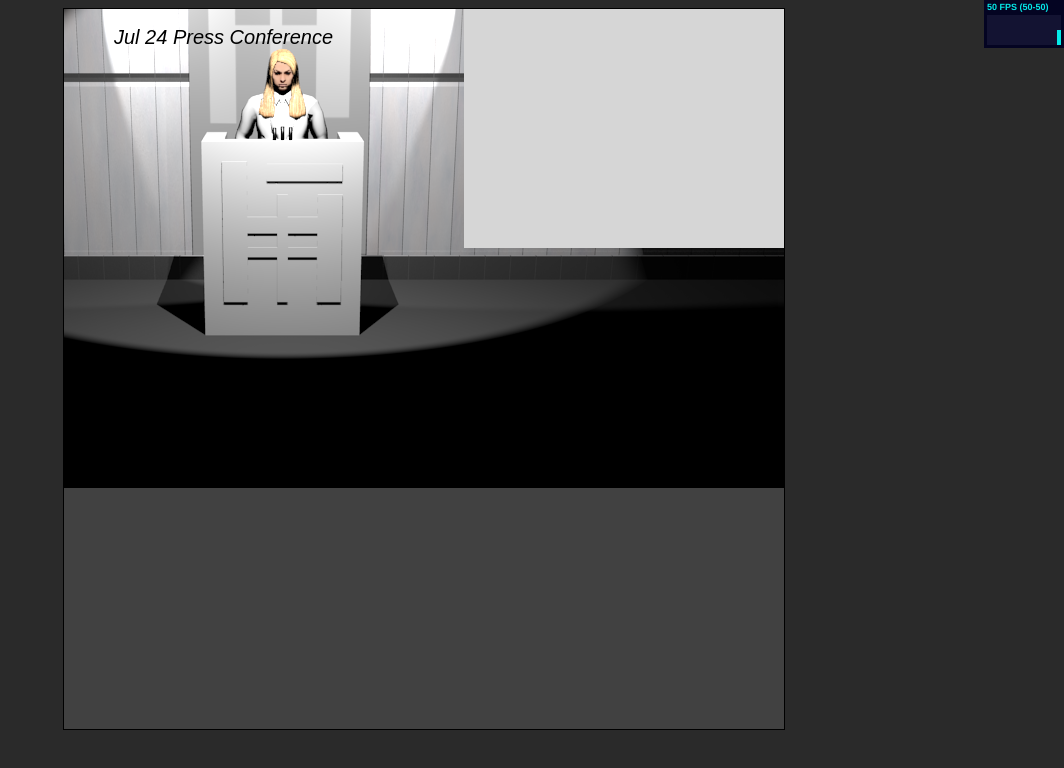
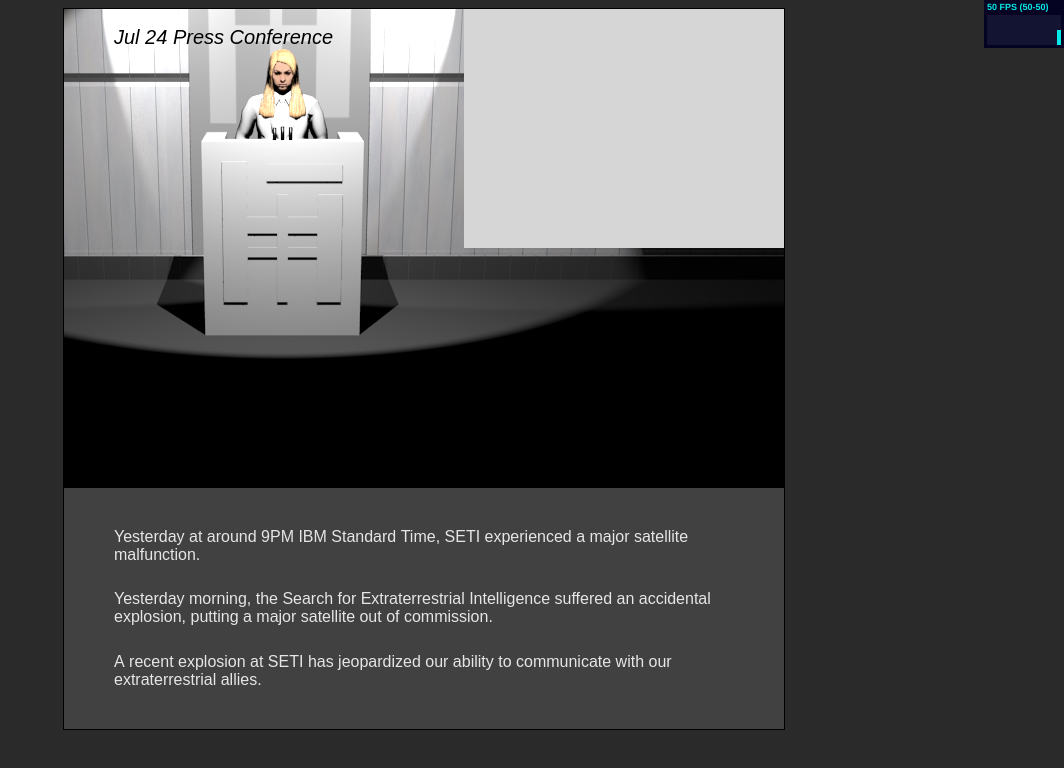
Before and after one commit to Propolandante/DSTM, a plain HTML site: page DSTM/index.html in a window 1280 px wide. Shown: the whole page, without its empty margins (216-1280 px from the left). Drawn offline with nearby package versions, Linux system fonts and the light colour scheme.

Commit message:
Choices are now populated by strings pulled from the CSV.

```diff
--- a/DSTM/deliver.js
+++ b/DSTM/deliver.js
@@ -1,4 +1,7 @@
 // This file handles all of the functions concerning the DELIVER state
+
+var boxHeight = null;
+var boxWidth = null;
 
 deliverInitialize = function() {
 
@@ -7,6 +10,7 @@ deliverInitialize = function() {
 	drawChoiceBox();
 	drawDeliverScene();
 	drawInfo();
+	drawChoices("ALIEN_000_STA");
 
 };
 
@@ -49,6 +53,61 @@ drawInfo = function() {
 
 };
 
-drawChoices = function() {
+/*
+ * drawChoices example:
+ *
+ * Say you want to grab all the choices for the opening statement
+ * of ALIEN_000. Then, your function call will be:
+ * drawChoices("ALIEN", "000", "STA");
+ * And it will grab ALIEN_000_STA_A, ALIEN_000_STA_B, and ALIEN_000_STA_C
+ */
+
+drawChoices = function(tag, prev) {
+	var choices = [];
+	var match = tag;
+	var follows = "";
+	if (prev)
+	{
+		// just grabs the letter at the end of the Identifier
+		follows = prev.substr(prev.length - 1);
+	}
+
+	// First, load the available choices into the choices[] array
+	for (var i = 0; i < Game.strings.length; ++i)
+	{
+		// if match is a substring of the Identifier, this returns true
+		if (Game.strings[i].Identifier.indexOf(match) > -1)
+		{
+			// if follows is a substring of the FollowsFrom, this returns true
+
+			if (follows !== "" && Game.strings[i].Follows.indexOf(follows) > -1)
+			{
+				//console.log("Pushing " + Game.strings[i].Identifier);
+				choices.push(Game.strings[i]);
+			}
+			else if (follows === "" && Game.strings[i].Follows === "")
+			{
+				//console.log("Pushing " + Game.strings[i].Identifier);
+				choices.push(Game.strings[i]);
+			}
+		}
+
+	}
+
+	// Next, count the number of choices to determine where they will be drawn on screen
+	var drawHeight =  CANVAS_HEIGHT - (boxHeight / (choices.length + 1) * choices.length);
+
+	// Next, draw each of the choices
+	Game.context.font = "16px arial";
+	Game.context.fillStyle = "#E6E6E6";
+	var textWidth = boxWidth - 100;
+
+	for (var i = 0; i < choices.length; ++i)
+	{
+		wrapText(choices[i].String, 50, drawHeight, textWidth, 18);
+
+		// set the drawHeight for the next iteration
+		drawHeight += boxHeight / (choices.length + 1);
+	}
 
 };
--- a/DSTM/index.html
+++ b/DSTM/index.html
@@ -24,6 +24,7 @@
 		<script src="game.js"></script>
 		<script src="deliver.js"></script>
 		<script src="listen.js"></script>
+		<script src="script.js"></script>
 
 		<!--Custom CSS-->
 		<link rel="stylesheet" href="style.css" type="text/css"charset="utf-8" />
--- a/DSTM/script.js
+++ b/DSTM/script.js
@@ -4,6 +4,23 @@ function Topic() {
 	var description = "Placeholder description";
 }
 
-function Topic(id) {
+wrapText = function(text, x, y, maxWidth, lineHeight) {
+	var words = text.split(' ');
+	var line = '';
 
-}
+	for(var n = 0; n < words.length; n++) {
+		var testLine = line + words[n] + ' ';
+  		var metrics = Game.context.measureText(testLine);
+  		var testWidth = metrics.width;
+
+  		if (testWidth > maxWidth && n > 0) {
+  			Game.context.fillText(line, x, y);
+  			line = words[n] + ' ';
+  			y += lineHeight;
+  		}
+  		else {
+  			line = testLine;
+  		}
+  	}
+    Game.context.fillText(line, x, y);
+};
--- a/DSTM/strings/strings.csv
+++ b/DSTM/strings/strings.csv
@@ -1,6 +1,10 @@
-Identifier,String,Day,FollowsFrom
+Identifier,String,Day,Follows
 ALIEN_000_TOP_A,Missed Message from Pecar,1,
-ALIEN_000_STA_A,"Yesterday at around 9PM IBM Standard Time, SETI experienced a major satellite malfunction. This resulted in the loss of almost 40% of the information in the latest communication from Pecar. This is the first major lapse in communication between Earth and Pecar since we made first contact in 2029.",1,
-ALIEN_000_STA_B,"Yesterday morning, the Search for Extraterrestrial Intelligence suffered an accidental explosion, putting a major satellite out of commission. As a result, a significant portion of the recent message from Pecan was not received. This is the first major lapse in communication between Earth and Pecar since we made first contact in 2029.",1,
-ALIEN_000_STA_C,A recent explosion at SETI has jeopardized our ability to communicate with our extraterrestrial allies. We are currently investigating the possibility that this is a terrorist attack. This is the first major lapse in communication between Earth and Pecar since we made first contact in 2029.,1,
+ALIEN_000_STA_A,"Yesterday at around 9PM IBM Standard Time, SETI experienced a major satellite malfunction.",1,
+ALIEN_000_STA_B,"Yesterday morning, the Search for Extraterrestrial Intelligence suffered an accidental explosion, putting a major satellite out of commission.",1,
+ALIEN_000_STA_C,A recent explosion at SETI has jeopardized our ability to communicate with our extraterrestrial allies.,1,
+ALIEN_000_STA_D,This resulted in the loss of almost 40% of the information in the latest communication from Pecar.,1,AB
+ALIEN_000_STA_E,"As a result, a significant portion of the recent message from Pecar was not received.",1,AB
+ALIEN_000_STA_F,We are currently investigating the possibility that this is a terrorist attack.,1,C
+ALIEN_000_STA_G,This is the first major lapse in communication between Earth and Pecar since we made first contact in 2029.,1,DEF
 DAY_001_TITLE_A,Jul 24 Press Conference,1,
```
